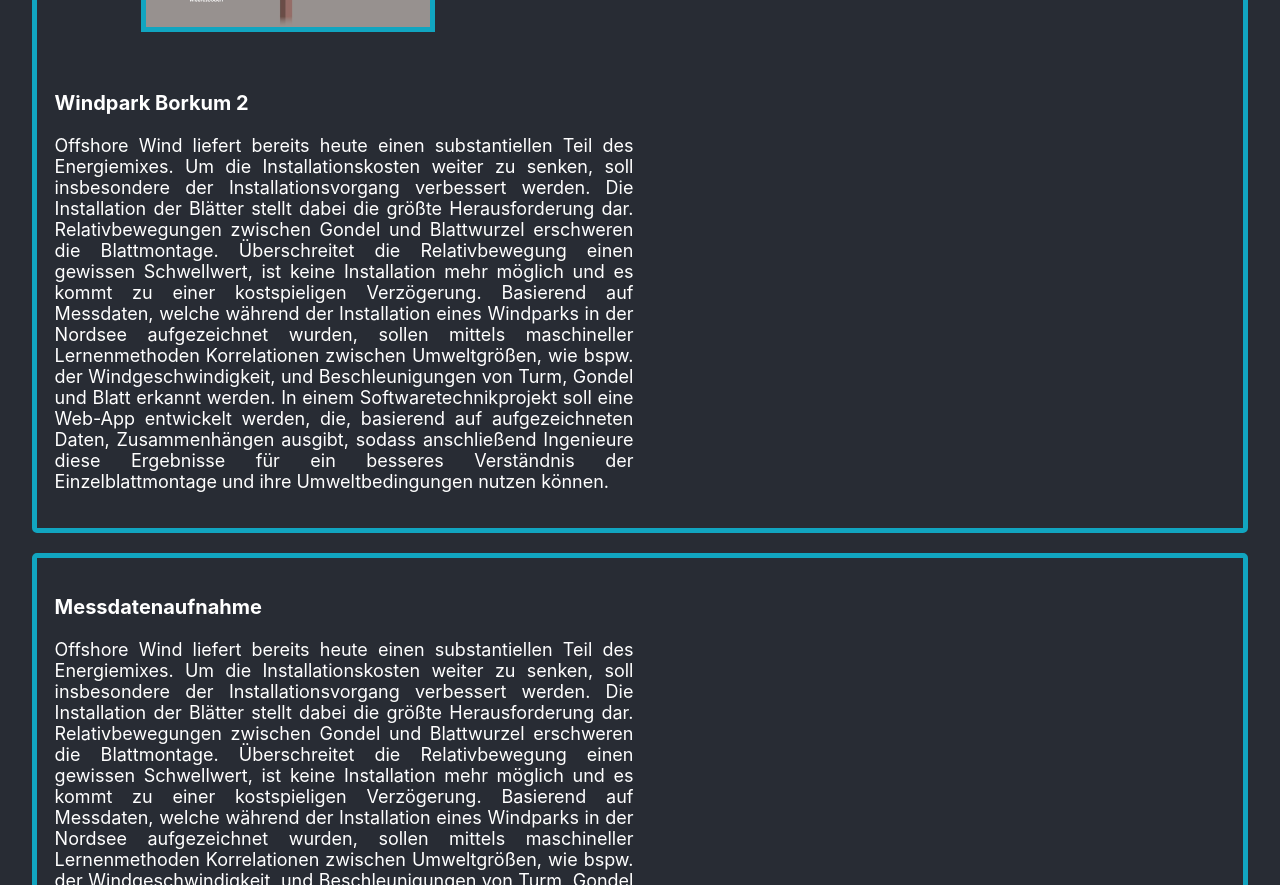
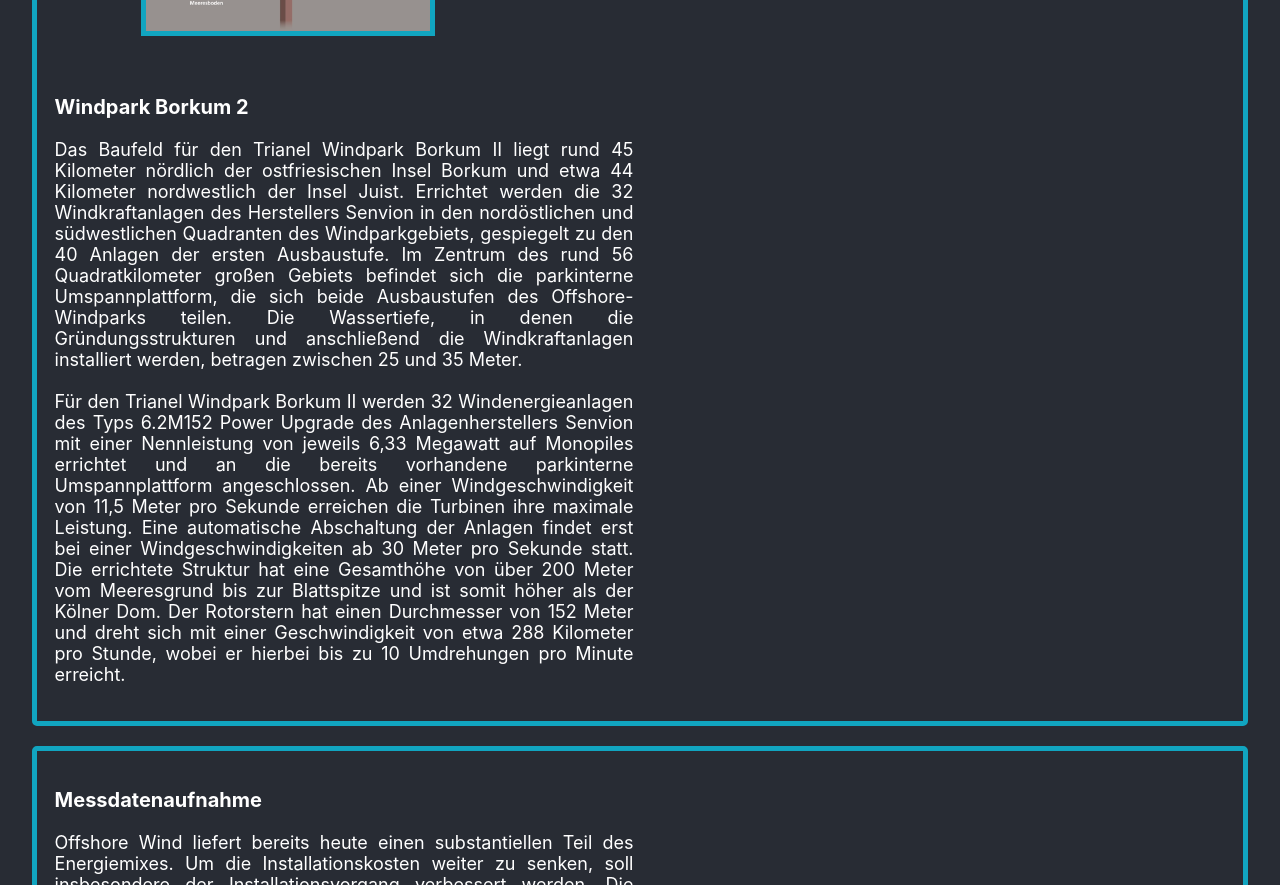
Before and after one commit to Web-App-zur-Einzelblattmontagen/offshoreSingleBladeInstallation, a React (Create React App) app in the folder webApplication/reactpart/: page / in a window 1280 px wide. Shown: the part 1900-2785 px from the top of the page. Built offline with nearby package versions, Linux system fonts and the light colour scheme.

Commit message:
WindparkBorkum Bereich

```diff
--- a/webApplication/reactpart/src/App.css
+++ b/webApplication/reactpart/src/App.css
@@ -258,8 +258,8 @@
 
 .col-3 > img.biggerPicture {
     width: 284px;
-    height: auto;
+    height: 409px;
     margin-left: 15%;
-    margin-top: 15px;
+    margin-top: 12px;
     border: 5px solid #11a5c0;
 }
--- a/webApplication/reactpart/src/App.js
+++ b/webApplication/reactpart/src/App.js
@@ -4,6 +4,7 @@
 import bild2 from './bild2.png';
 import bild3 from './bild3.png';
 import bild4 from './bild4.png';
+import bild5 from './bild5.png';
 import './App.css';
 
 function App() {
@@ -67,21 +68,35 @@
                         <p className="Ueberschrift">Windpark Borkum 2</p>
 
                         <p className="normalText">
-                            Offshore Wind liefert bereits heute einen substantiellen Teil des Energiemixes. Um die
-                            Installationskosten weiter zu senken, soll insbesondere der Installationsvorgang verbessert
-                            werden.
-                            Die Installation der Blätter stellt dabei die größte Herausforderung dar. Relativbewegungen
-                            zwischen Gondel und Blattwurzel erschweren die Blattmontage. Überschreitet die
-                            Relativbewegung einen gewissen Schwellwert, ist keine Installation mehr möglich und es kommt
-                            zu einer kostspieligen Verzögerung.
-                            Basierend auf Messdaten, welche während der Installation eines Windparks in der Nordsee
-                            aufgezeichnet wurden, sollen mittels maschineller Lernenmethoden Korrelationen zwischen
-                            Umweltgrößen, wie bspw. der Windgeschwindigkeit, und Beschleunigungen von Turm, Gondel und
-                            Blatt erkannt werden.
-                            In einem Softwaretechnikprojekt soll eine Web-App entwickelt werden, die, basierend auf
-                            aufgezeichneten Daten, Zusammenhängen ausgibt, sodass anschließend Ingenieure diese
-                            Ergebnisse für ein besseres Verständnis der Einzelblattmontage und ihre Umweltbedingungen
-                            nutzen können.
+                            Das Baufeld für den Trianel Windpark Borkum II liegt rund 45 Kilometer nördlich der
+                            ostfriesischen Insel Borkum und etwa 44 Kilometer nordwestlich der Insel Juist.
+
+                            Errichtet werden die 32 Windkraftanlagen des Herstellers Senvion in den nordöstlichen und
+                            südwestlichen Quadranten des Windparkgebiets, gespiegelt zu den 40 Anlagen der ersten
+                            Ausbaustufe.
+
+                            Im Zentrum des rund 56 Quadratkilometer großen Gebiets befindet sich die parkinterne
+                            Umspannplattform, die sich beide Ausbaustufen des Offshore-Windparks teilen.
+
+                            Die Wassertiefe, in denen die Gründungsstrukturen und anschließend die Windkraftanlagen
+                            installiert werden, betragen zwischen 25 und 35 Meter.
+                            <br/>
+                            <br/>
+                            Für den Trianel Windpark Borkum II werden 32 Windenergieanlagen des Typs 6.2M152 Power
+                            Upgrade des Anlagenherstellers Senvion mit einer Nennleistung von jeweils 6,33 Megawatt auf
+                            Monopiles errichtet und an die bereits vorhandene parkinterne Umspannplattform
+                            angeschlossen.
+
+                            Ab einer Windgeschwindigkeit von 11,5 Meter pro Sekunde erreichen die Turbinen ihre maximale
+                            Leistung. Eine automatische Abschaltung der Anlagen findet erst bei einer
+                            Windgeschwindigkeiten ab 30 Meter pro Sekunde statt.
+
+                            Die errichtete Struktur hat eine Gesamthöhe von über 200 Meter vom Meeresgrund bis zur
+                            Blattspitze und ist somit höher als der Kölner Dom.
+
+                            Der Rotorstern hat einen Durchmesser von 152 Meter und dreht sich mit einer Geschwindigkeit
+                            von etwa 288 Kilometer pro Stunde, wobei er hierbei bis zu 10 Umdrehungen pro Minute
+                            erreicht.
                         </p>
                     </div>
                 </div>
```
Also changed, not shown: webApplication/reactpart/src/bild5.png (added), 12 other files (tests, documents, lock files or other folders).
